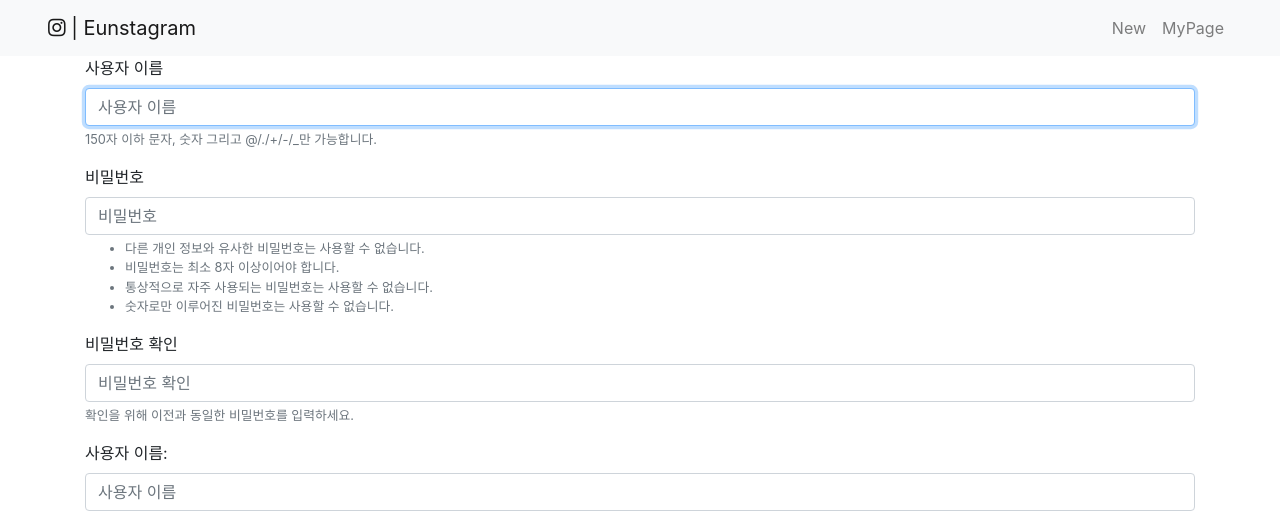
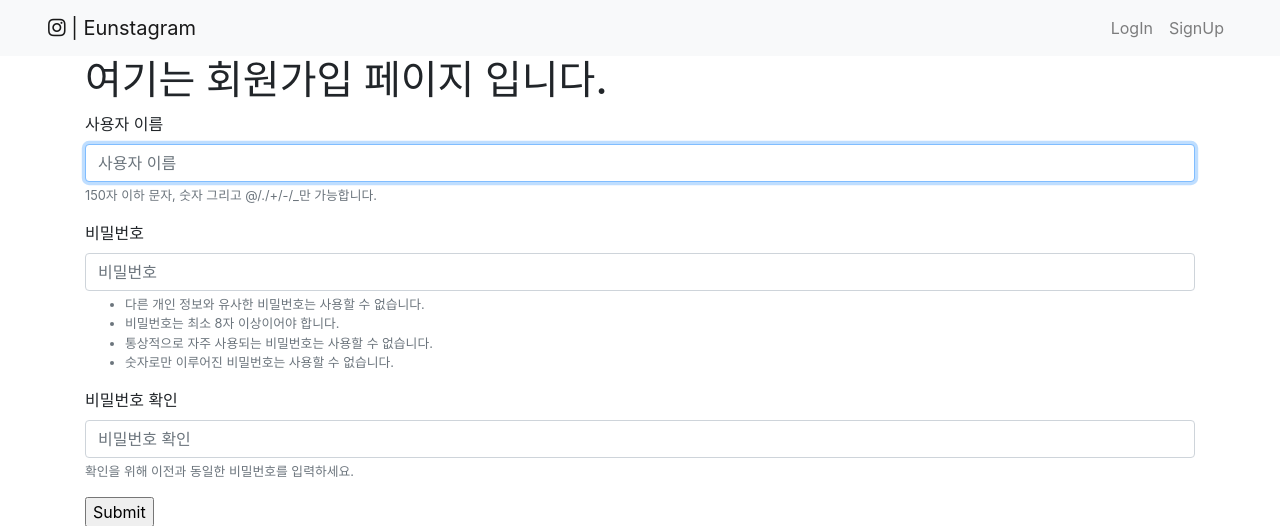
Before and after one commit to selinayoon/fake-insta, a Django app: page /accounts/signup/ in a window 1280 px wide. Shown: the top 526 px of the page. Run offline with Django 3.2, Linux system fonts and the light colour scheme; some libraries are stand-ins or nearby versions.

Commit message:
로그인 로직  구현

```diff
--- a/accounts/templates/accounts/signup.html
+++ b/accounts/templates/accounts/form.html
@@ -1,10 +1,15 @@
 {% extends 'base.html' %}
 {% load bootstrap4 %}
 {% block body %}
+    <!--사인업이면 회원가입입니다. 아님ㄴ 로그인입니다.-->
+    {% if request.resolver_match.url_name == 'signup' %}
+        <h1> 여기는 회원가입 페이지 입니다. </h1>
+    {% else %}
+        <h1> 여기는 로그인 페이지 입니다. </h1>
+    {% endif %}
     <form action="" method="post">
         {% csrf_token %}
         {% bootstrap_form form %}
-        {{form}}
         <input type="submit" values="제출">
     </form>
    <!--여러가지 폼들을 넣을 경우가 있기 때문에 사용할 때 기본 폼을 따로 만들어줘야한다-->
--- a/accounts/urls.py
+++ b/accounts/urls.py
@@ -5,4 +5,8 @@ app_name = "accounts"
 urlpatterns = [
     #signup으로 들어오면 회원가입 폼 볼수있게 , 회원가입 시켜주기 작업이 필요함.
     path('signup/', views.signup, name='signup'),
+    #로그인 경로 만들어주기
+    path('login/', views.login, name='login'),
+    #로그아웃
+    path('logout/', views.logout, name='logout')
     ]
--- a/accounts/views.py
+++ b/accounts/views.py
@@ -1,6 +1,7 @@
 from django.shortcuts import render,redirect
-from django.contrib.auth.forms import UserCreationForm
-
+from django.contrib.auth.forms import UserCreationForm,AuthenticationForm
+from django.contrib.auth import login as auth_login
+from django.contrib.auth import logout as auth_logout
 # Create your views here.
 def signup(request):
     if request.method == "POST":
@@ -13,4 +14,20 @@ def signup(request):
         form = UserCreationForm()
     #유저크리에이션 폼도 같이 넘기기
     #왜 리턴이 바깥에 있는가?
-    return render(request, 'accounts/signup.html',{'form':form})
+    return render(request, 'accounts/form.html',{'form':form})
+
+def login(request):
+    if request.method=="POST":
+        # 들어온 정보 인스턴스화
+        form = AuthenticationForm(request,request.POST)
+        if form.is_valid():
+            # 정보 잘 들어왔니?=>로그인 하기(세션에 저장)
+            auth_login(request, form.get_user())
+            return redirect("posts:list")
+    else:
+        form = AuthenticationForm()
+    return render(request,'accounts/form.html',{"form":form})
+
+def logout(request):
+    auth_logout(request)
+    return redirect("posts:list")
--- a/templates/base.html
+++ b/templates/base.html
@@ -21,14 +21,26 @@
 
         <div class="collapse navbar-collapse justify-content-end" id="navbarSupportedContent">
             <ul class="navbar-nav">
-                <li class="nav-item">
-                    <!--class="nav-link 로 배경색과 비슷하게 글씨색 설정-->
-
-                    <a class="nav-link" href="{% url 'posts:create'%}">New</a>
-                </li>
-                <li class="nav-item">
-                    <a class="nav-link" href="#">MyPage</a>
-                </li>
+                {% if user.is_authenticated %}
+                    <!--글쓰기, 마이페이지, 로그아웃-->
+                    <li class="nav-item">
+                        <a class="nav-link" href="{% url 'posts:create' %}">New</a>
+                    </li>
+                    <li class="nav-item">
+                        <a class="nav-link" href="#">MyPage</a>
+                    </li>
+                    <li class="nav-item">
+                        <a class="nav-link" href="{% url 'accounts:logout' %}">LogOut</a>
+                    </li>
+                {% else %}
+                    <!--로그인,회원가입-->
+                    <li class="nav-item">
+                        <a class="nav-link" href="{% url 'accounts:login' %}">LogIn</a>
+                    </li>
+                    <li class="nav-item">
+                        <a class="nav-link" href="{% url 'accounts:signup' %}">SignUp</a>
+                    </li>
+                {% endif %}
             </ul>
         </div>
     </nav>
```
